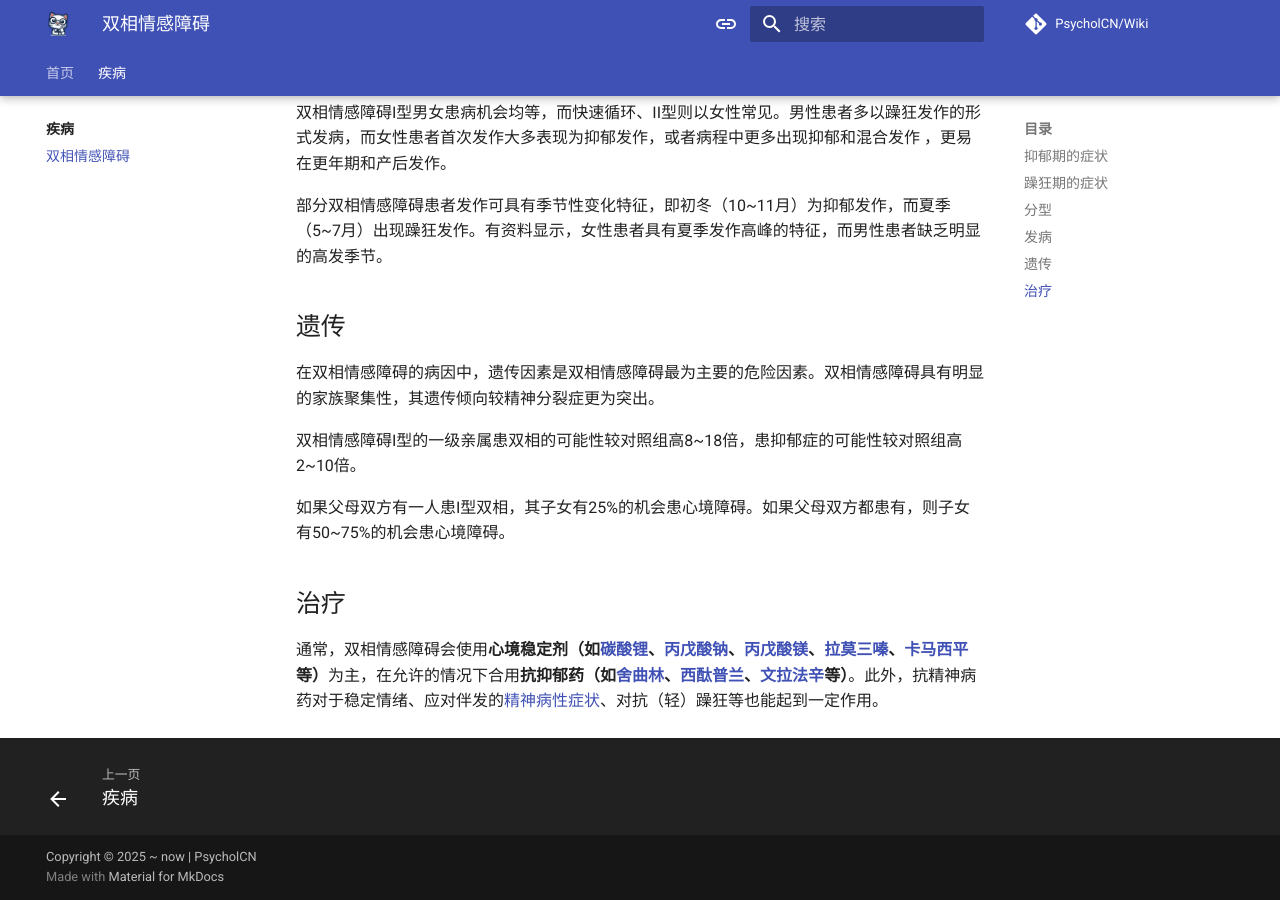
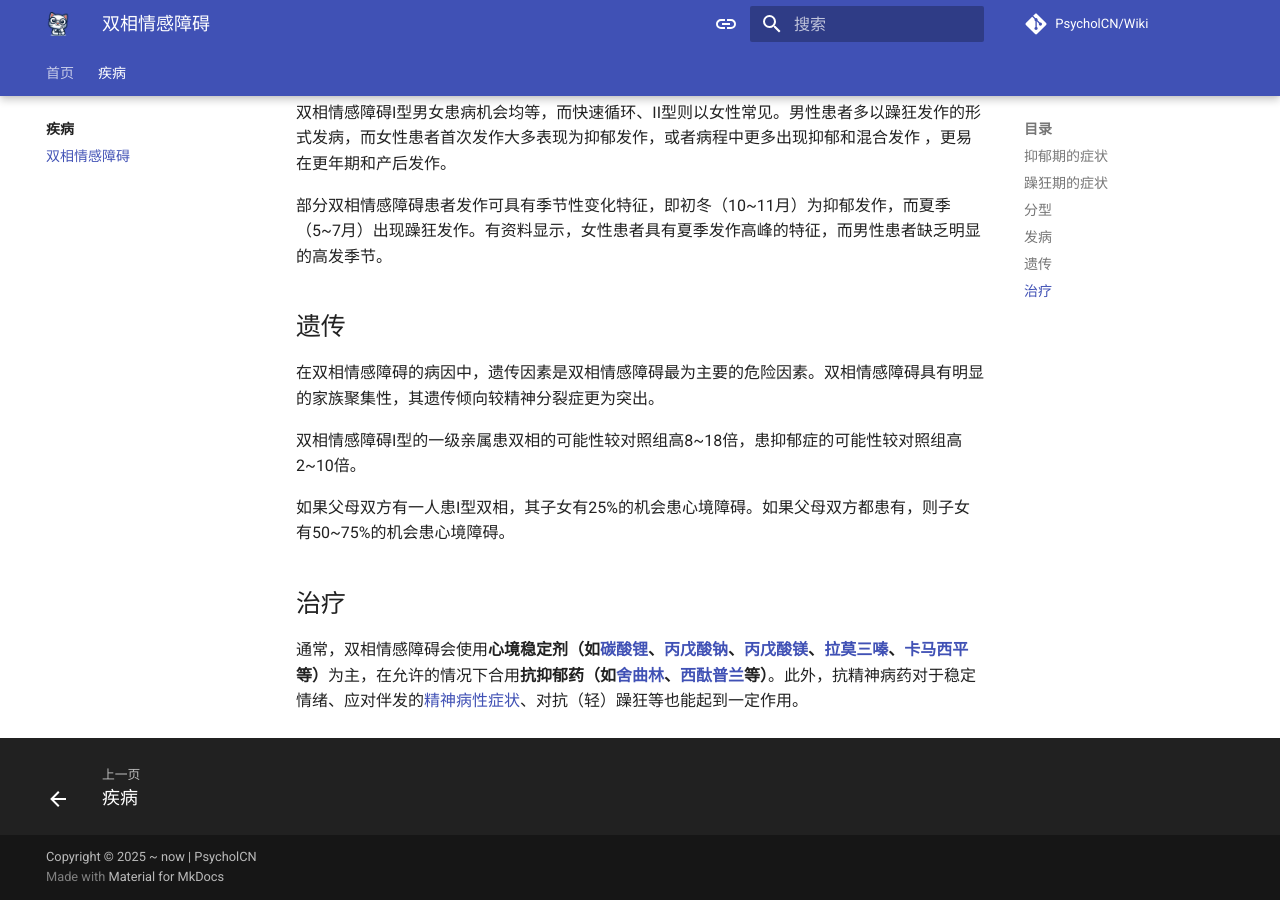
Before and after one commit to PsycholCN-Dev/Wiki, an MkDocs documentation site: the page built from docs/diseases/bipolar_disorder.md, in a window 1280 px wide and 900 px high, scrolled down 1242 px. Built offline with MkDocs 1.6.1 and Material for MkDocs 9.7.7, drawn with Linux system fonts in a browser that asks for light colours; comment, search, counter and statistics services are not loaded.

Commit message:
Update bipolar_disorder.md

```diff
--- a/docs/diseases/bipolar_disorder.md
+++ b/docs/diseases/bipolar_disorder.md
@@ -45,4 +45,4 @@
 
 ## 治疗
 
-通常，双相情感障碍会使用**心境稳定剂（如[碳酸锂](../medicines/lithium.md)、[丙戊酸钠](../medicines/sodium_valproate.md)、[丙戊酸镁](../medicines/magnesium_valpoate.md)、[拉莫三嗪](../medicines/lamotrigine.md)、[卡马西平](../medicines/carbamazepine.md)等）**为主，在允许的情况下合用**抗抑郁药（如[舍曲林](../medicines/sertraline.md)、[西酞普兰](../medicines/citalopram.md)、[文拉法辛](../medicines/venlafaxine.md)等）**。此外，抗精神病药对于稳定情绪、应对伴发的[精神病性症状](./psychosis.md)、对抗（轻）躁狂等也能起到一定作用。
+通常，双相情感障碍会使用**心境稳定剂（如[碳酸锂](../medicines/lithium.md)、[丙戊酸钠](../medicines/sodium_valproate.md)、[丙戊酸镁](../medicines/magnesium_valpoate.md)、[拉莫三嗪](../medicines/lamotrigine.md)、[卡马西平](../medicines/carbamazepine.md)等）**为主，在允许的情况下合用**抗抑郁药（如[舍曲林](../medicines/sertraline.md)、[西酞普兰](../medicines/citalopram.md)等）**。此外，抗精神病药对于稳定情绪、应对伴发的[精神病性症状](./psychosis.md)、对抗（轻）躁狂等也能起到一定作用。
```
